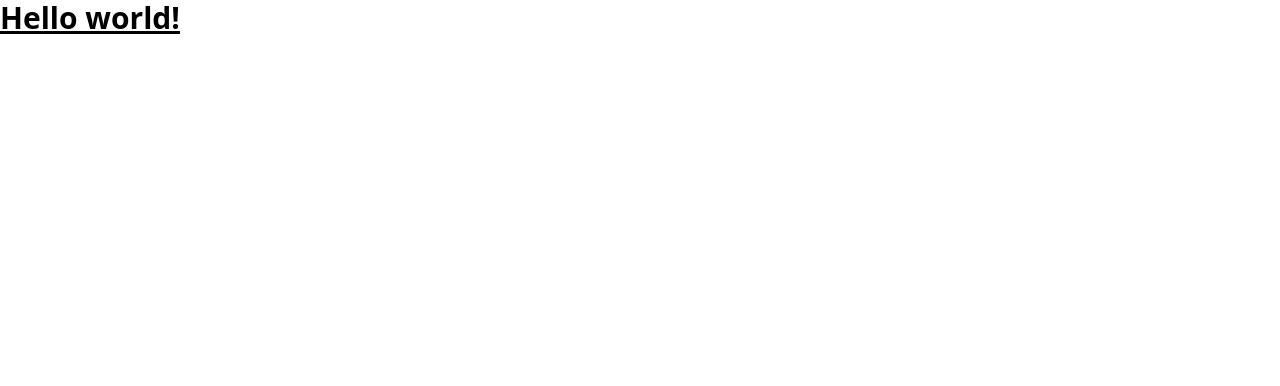
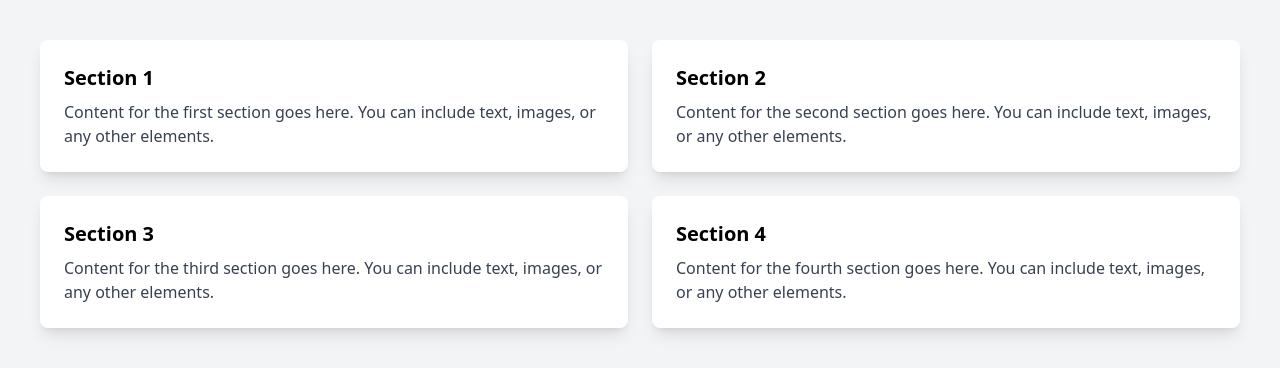
Before and after one commit to nidhijadhav/nidhijadhav.github.io, a website: page index.html in a window 1280 px wide. Drawn offline with Linux system fonts and the light colour scheme.

Commit message:
setting up grid v1

```diff
--- a/index.html
+++ b/index.html
@@ -6,8 +6,23 @@
   <link href="./output.css" rel="stylesheet">
 </head>
 <body>
-  <h1 class="text-3xl font-bold underline">
-    Hello world!
-  </h1>
+    <div class="grid grid-cols-1 sm:grid-cols-2 gap-6 p-10 bg-gray-100">
+        <div class="bg-white p-6 rounded-lg shadow-lg">
+            <h3 class="text-xl font-semibold mb-2">Section 1</h3>
+            <p class="text-gray-700">Content for the first section goes here. You can include text, images, or any other elements.</p>
+        </div>
+        <div class="bg-white p-6 rounded-lg shadow-lg">
+            <h3 class="text-xl font-semibold mb-2">Section 2</h3>
+            <p class="text-gray-700">Content for the second section goes here. You can include text, images, or any other elements.</p>
+        </div>
+        <div class="bg-white p-6 rounded-lg shadow-lg">
+            <h3 class="text-xl font-semibold mb-2">Section 3</h3>
+            <p class="text-gray-700">Content for the third section goes here. You can include text, images, or any other elements.</p>
+        </div>
+        <div class="bg-white p-6 rounded-lg shadow-lg">
+            <h3 class="text-xl font-semibold mb-2">Section 4</h3>
+            <p class="text-gray-700">Content for the fourth section goes here. You can include text, images, or any other elements.</p>
+        </div>
+    </div>
 </body>
 </html>
```
Also changed, not shown: src/output.css.
